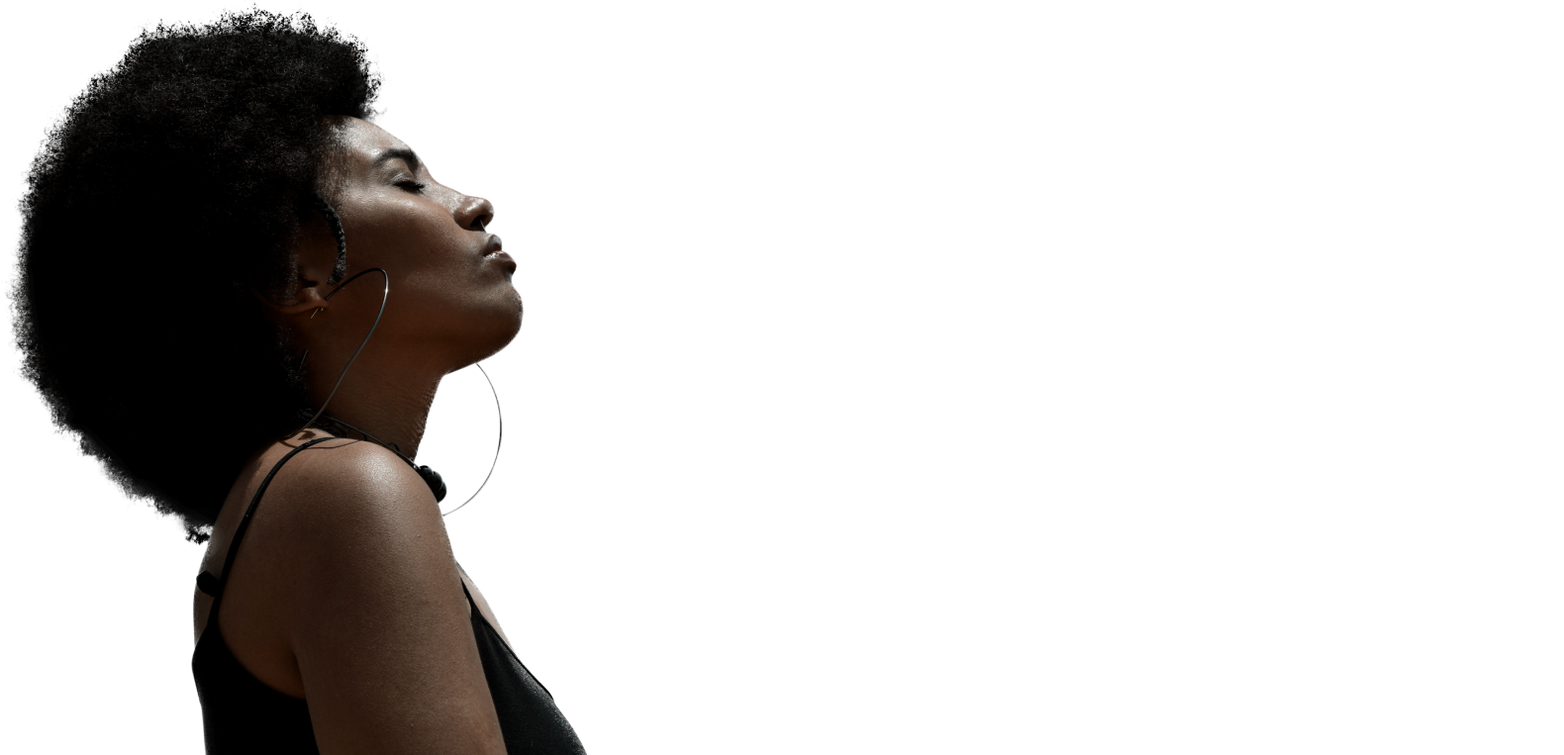
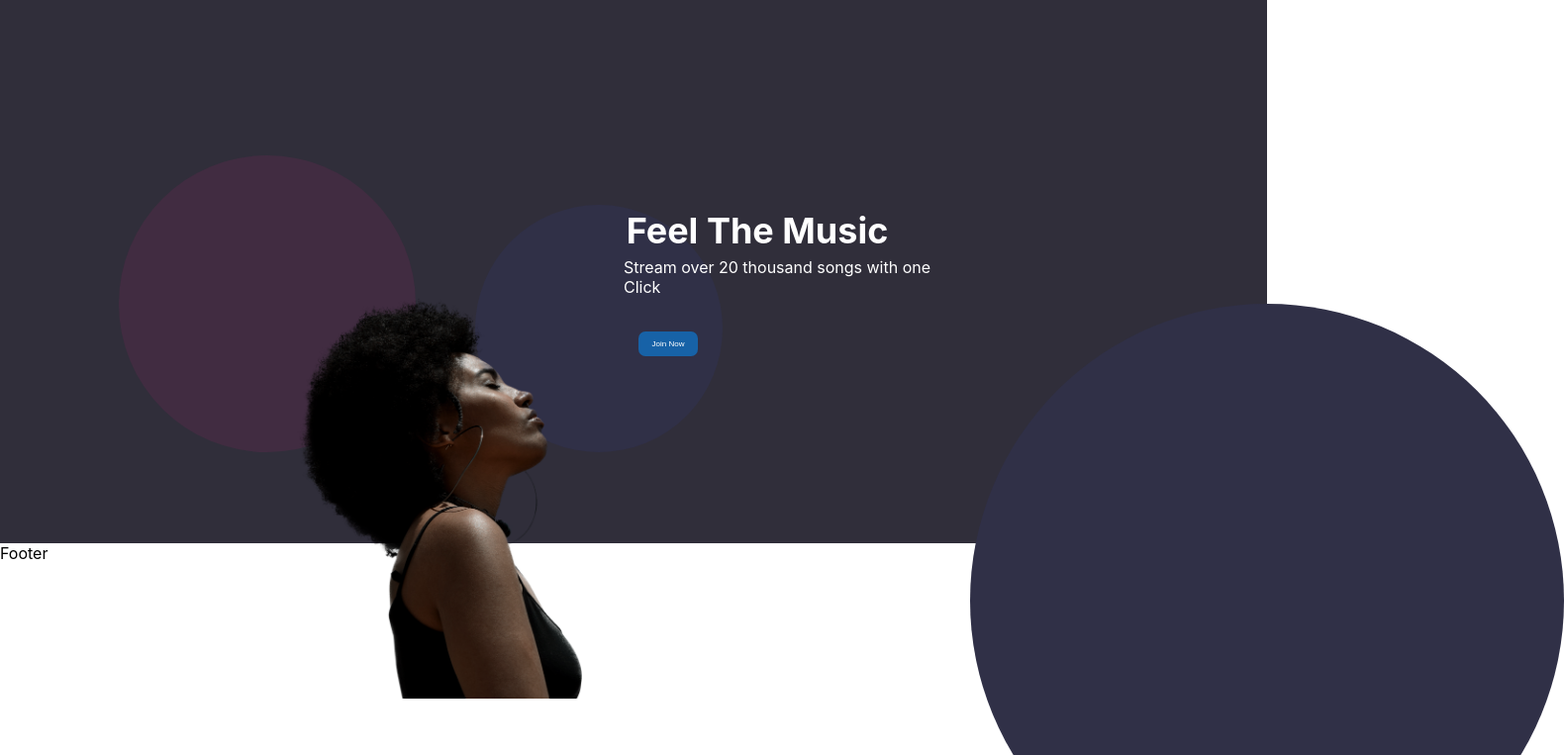
Before and after one commit to leandrita/SoundWave, a React (Create React App) app: page / in a window 1280 px wide. Shown: the part 93-856 px from the top of the page at 99% size, 1580 px wide, since content can reach past the window. Built offline with nearby package versions, Linux system fonts and the light colour scheme.

Commit message:
main index desktop

```diff
--- a/src/components/MainIndex.js
+++ b/src/components/MainIndex.js
@@ -5,10 +5,20 @@ import "../css/MainIndex.css";
 export default function MainIndex() {
   return (
     <div className='main'>
-      <img src={Girl}/>
-      <h1>Feel The Music</h1>
-      <p>Stream over 20 thousand songs with one click</p>
-      <button>Join Now</button>
+      <div className='content-main'>
+        <h1>Feel The Music</h1>
+        <p>
+          Stream over 20 thousand songs with one <br />
+          Click
+       </p>
+        <button>Join Now</button>
+      </div>
+      <div className='circleVioletBg'></div>
+      <div className='circlePurpleBg'></div>
+      <div className="circlebigVioletBg"></div>
+      <div className='image'>
+        <img src= {Girl} alt='girl'></img>
+      </div>
     </div>
   )
 }
--- a/src/css/MainIndex.css
+++ b/src/css/MainIndex.css
@@ -1,3 +1,104 @@
 .main {
+  background-color: #302E3A;
+  display: flex;
+  justify-content: center;
+  align-items: center;
+  width: 100%;
+  height: 550px;
+}
 
+.content-main {
+  display: flex;
+  flex-direction: column;
+  justify-content: center;
+  align-items: center;
+  text-align: left;
+  width: 60%;
+  margin-top: 0;
+  position: relative;
+  bottom: 0.5px;
+  z-index: 2;
+
+  }
+.image {
+  display: flex;
+  justify-content: flex-start;
+  align-items: flex-start;
+  width: 45%;
+  margin-right: auto;
+  position:absolute;
+  left: 300px;
+  z-index: 1;
+  bottom: 1px;
 }
+
+.image img {
+  max-width: 50%;
+  height: auto;
+}
+
+
+  h1 {
+    margin-bottom: 5px;
+    margin-left: 250px;
+    color: white;
+    font-size: 36px;
+    z-index: 2;
+
+  }
+
+  p {
+    margin-top: 0px;
+    margin-bottom: 5px;
+    margin-left: 290px;
+    color: white;
+  }
+
+  button {
+    margin-top: 30px;
+    margin-left: 70px;
+    background-color: #1762A7;
+    color: white;
+    border-radius: 7px;
+    width: 60px;
+    height: 25px;
+    font-size: 8px;
+    border-color: #1762A7;
+    border: #1762A7;
+
+  }
+
+  .circlePurpleBg {
+    position: absolute;
+    width: 300px;
+    height: 300px;
+    left: 120px;
+    top: 250px;
+    background-color: #412c41;
+    z-index: 1;
+    border-radius: 50%;
+  }
+
+  .circleVioletBg {
+    position: absolute;
+    width: 250px;
+    height: 250px;
+    left: 480px;
+    bottom: 250px;
+    background-color: #303047;
+    z-index: 1;
+    border-radius: 50%;
+
+  }
+
+  .circlebigVioletBg {
+    position: absolute;
+    width: 600px;
+    height: 600px;
+    left: 980px;
+    bottom:-200px;
+    background-color: #303047;
+    z-index: 1;
+    border-radius: 50%;
+
+  }
```
